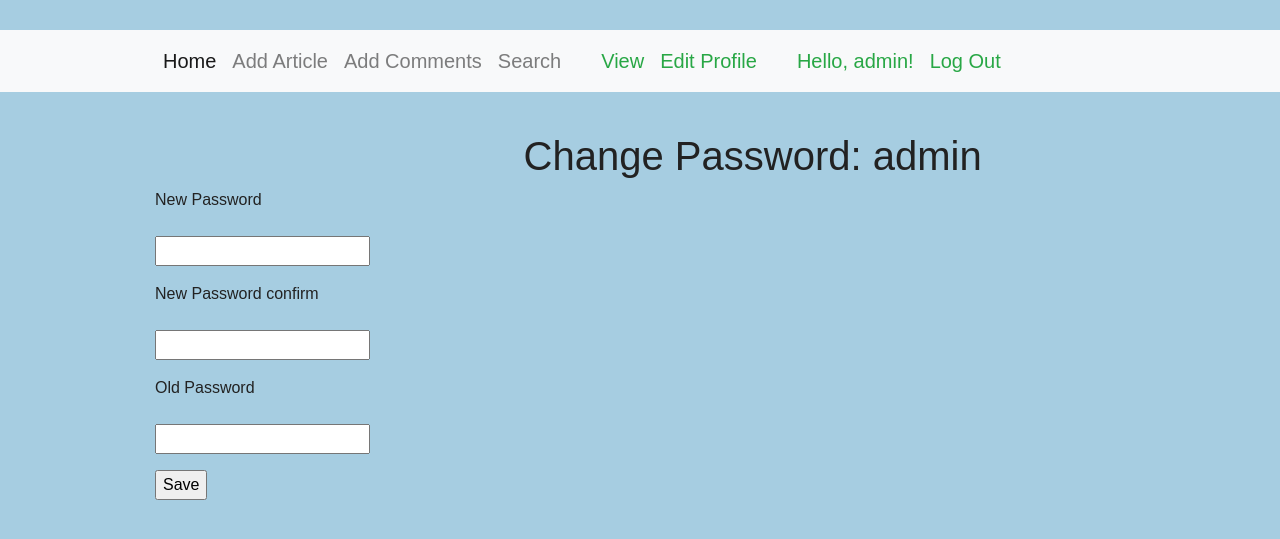
After one commit to Aisuluu1405/python_group_homework_55_Aisulu_Dzhusupova, a Django app: page /accounts/profile/1/change-password/ in a window 1280 px wide. The commit adds this page. Shown: the top 539 px of the page. Run offline with Django 3.2, Linux system fonts and the light colour scheme; a user stored in the database is signed in; data comes from the database, SQL or seed files in the repository; some libraries are stand-ins or nearby versions.

Commit message:
Создала страницу для изменения пароля пользователя 'user_change_password.html'.

```diff
--- a/source/accounts/forms.py
+++ b/source/accounts/forms.py
@@ -44,3 +44,38 @@ class UserChangeForm(forms.ModelForm):
     class Meta:
         model=User
         fields=['first_name', 'last_name', 'email']
+
+
+class UserChangePasswordForm(forms.ModelForm):
+    password = forms.CharField(max_length=100, required=True, label='New Password',
+                               widget=forms.PasswordInput)
+    password_confirm = forms.CharField(max_length=100, required=True, label='New Password confirm',
+                                       widget=forms.PasswordInput)
+    old_password = forms.CharField(max_length=100, required=True, label='Old Password',
+                                   widget=forms.PasswordInput)
+
+    def clean_old_password(self):
+        old_password = self.cleaned_data.get('old_password')
+        user = self.instance
+        if not user.check_password(old_password):
+            raise ValidationError('Invalid password.', code='invalid_password')
+        return old_password
+
+    def clean(self):
+        super().clean()
+        password_1 = self.cleaned_data.get('password')
+        password_2 = self.cleaned_data.get('password_confirm')
+        if password_1 != password_2:
+            raise ValidationError('Passwords do not match.', code='passwords_do_not_match')
+        return self.cleaned_data
+
+    def save(self, commit=True):
+        user = self.instance
+        user.set_password(self.cleaned_data.get('password'))
+        if commit:
+            user.save()
+        return user
+
+    class Meta:
+        model = User
+        fields = ['password', 'password_confirm', 'old_password']
--- /dev/null
+++ b/source/accounts/templates/user_change_password.html
@@ -0,0 +1,14 @@
+{% extends 'base.html' %}
+{% block title %}{{ user_obj.username }}{% endblock %}
+{% block menu %}
+    {% if user_obj == request.user %}
+        <li class="nav-item "><a class="nav-link ml-3 text-success" href="{% url 'accounts:user_detail' user_obj.pk %}">View</a></li>
+        <li class="nav-item "><a class="nav-link text-success" href="{% url 'accounts:user_update' user_obj.pk %}">Edit Profile</a></li>
+    {% endif %}
+{% endblock %}
+{% block content %}
+    <h1>Change Password: {{ user_obj.username }}</h1>
+    <form action="{% url 'accounts:user_change_password' user_obj.pk %}" method="post">
+        {% include 'partial/form.html' with button_text="Save" %}
+    </form>
+{% endblock %}
--- a/source/accounts/templates/user_detail.html
+++ b/source/accounts/templates/user_detail.html
@@ -4,8 +4,8 @@
 
 {% block menu %}
     {% if user_obj == request.user%}
-        <li class="nav-item "><a class="nav-link ml-3 text-success" href="{% url "accounts:user_update" user_obj.pk %}">Edit</a></li>
-{#        <li><a href="{% url 'accounts:user_change_password' user_obj.pk %}">Change password</a> </li>#}
+        <li class="nav-item"><a class="nav-link ml-3 text-success" href="{% url "accounts:user_update" user_obj.pk %}">Edit profile</a></li>
+        <li class="nav-item"><a class="nav-link text-success" href="{% url 'accounts:user_change_password' user_obj.pk %}">Change password</a> </li>
     {% endif %}
 {%  endblock %}
 
--- a/source/accounts/templates/user_update.html
+++ b/source/accounts/templates/user_update.html
@@ -4,8 +4,8 @@
 
 {% block menu %}
     {% if user_obj == request.user %}
-        <li><a href="{% url "accounts:user_detail" user_obj.pk %}">View</a></li>
-{#        <li><a href="{% url 'accounts:user_change_password' user_obj.pk %}">Change passworg</a></li>#}
+        <li class="nav-item "><a class="nav-link ml-3 text-success"  href="{% url "accounts:user_detail" user_obj.pk %}">View</a></li>
+        <li class="nav-item "><a class="nav-link text-success"  href="{% url 'accounts:user_change_password' user_obj.pk %}">Change passworg</a></li>
     {% endif %}
 {% endblock %}
 
--- a/source/accounts/urls.py
+++ b/source/accounts/urls.py
@@ -1,5 +1,5 @@
 from django.urls import path
-from accounts.views import login_view, logout_view, register_view, user_activate, UserDetailView, UserChangeView
+from accounts.views import login_view, logout_view, register_view, user_activate, UserDetailView, UserChangeView, UserChangePasswordView
 
 app_name = 'accounts'
 
@@ -9,7 +9,8 @@ urlpatterns =[
     path('register/', register_view, name='register'),
     path('register/activate/', user_activate, name='user_activate'),
     path('profile/<pk>/', UserDetailView.as_view(), name='user_detail'),
-    path('profile<pk>/edit/', UserChangeView.as_view(), name='user_update')
+    path('profile<pk>/edit/', UserChangeView.as_view(), name='user_update'),
+    path('profile/<pk>/change-password/', UserChangePasswordView.as_view(), name='user_change_password')
 
 
 ]
--- a/source/accounts/views.py
+++ b/source/accounts/views.py
@@ -8,7 +8,7 @@ from django.urls import reverse
 from django.views.generic import DetailView, UpdateView
 
 from main.settings import HOST_NAME
-from accounts.forms import UserCreationForm, UserChangeForm
+from accounts.forms import UserCreationForm, UserChangeForm, UserChangePasswordForm
 from accounts.models import Token
 
 
@@ -101,3 +101,21 @@ class UserChangeView(UserPassesTestMixin, UpdateView):
 
     def get_success_url(self):
         return reverse('accounts:user_detail', kwargs={'pk': self.object.pk})
+
+
+class UserChangePasswordView(UserPassesTestMixin, UpdateView):
+    model = User
+    template_name = 'user_change_password.html'
+    form_class = UserChangePasswordForm
+    context_object_name = 'user_obj'
+
+    def test_func(self):
+        return self.get_object() == self.request.user
+
+    # def form_valid(self, form):
+    #     user = form.save()
+    #     login(self.request, user)
+    #     return HttpResponseRedirect(self.get_success_url())
+
+    def get_success_url(self):
+        return reverse('accounts:login')
--- a/source/webapp/static/css/style.css
+++ b/source/webapp/static/css/style.css
@@ -13,7 +13,7 @@ body{
     font-size: 20px;
 }
 .navbar-brand{
-    font-size: 25px;
+    font-size: 20px;
 }
 h1{
     margin-top: 40px;
--- a/source/webapp/templates/base.html
+++ b/source/webapp/templates/base.html
@@ -10,33 +10,34 @@
     <link rel="stylesheet" href="{% static 'css/bootstrap.min.css' %}">
     <link rel="stylesheet" href="{% static 'css/style.css' %}">
 </head>
+
 <body>
 <nav class="navbar navbar-expand-lg navbar-light bg-light">
 <div class="container">
-  <a class="navbar-brand" href="#">My Blog</a>
-  <button class="navbar-toggler" type="button" data-toggle="collapse" data-target="#navbarSupportedContent" aria-controls="navbarSupportedContent" aria-expanded="false" aria-label="Toggle navigation">
-    <span class="navbar-toggler-icon"></span>
-  </button>
+{#  <a class="navbar-brand" href="#">My Blog</a>#}
+{#  <button class="navbar-toggler" type="button" data-toggle="collapse" data-target="#navbarSupportedContent" aria-controls="navbarSupportedContent" aria-expanded="false" aria-label="Toggle navigation">#}
+{#    <span class="navbar-toggler-icon"></span>#}
+{#  </button>#}
 
   <div class="collapse navbar-collapse" id="navbarSupportedContent">
     <ul class="navbar-nav mr-auto">
       <li class="nav-item active">
-        <a class="nav-link mr-3" href="{% url 'webapp:index' %}">Home</a>
+        <a class="nav-link" href="{% url 'webapp:index' %}">Home</a>
       </li>
       <li class="nav-item">
-        <a class="nav-link mr-3" href="{% url 'webapp:article_add' %}">Add Article</a>
+        <a class="nav-link" href="{% url 'webapp:article_add' %}">Add Article</a>
       </li>
         <li class="nav-item">
-        <a class="nav-link mr-3" href="{% url 'webapp:comment_add' %}">Add Comments</a>
+        <a class="nav-link" href="{% url 'webapp:comment_add' %}">Add Comments</a>
       </li>
        <li class="nav-item">
-        <a class="nav-link mr-3" href="{% url 'webapp:article_search' %}">Search</a>
+        <a class="nav-link mr-2" href="{% url 'webapp:article_search' %}">Search</a>
       </li>
            {% block menu %} {% endblock %}
 
             {% if request.user.is_authenticated %}
                 <li class="nav-item">
-                    <a a class="nav-link mr-4 text-success"  href="{% url 'accounts:user_detail' request.user.pk %}">Hello, {{request.user }}!</a></li>
+                    <a a class="nav-link ml-4 text-success"  href="{% url 'accounts:user_detail' request.user.pk %}">Hello, {{request.user }}!</a></li>
                 <li class="nav-item "><a class="nav-link text-success" href="{% url 'accounts:logout'  %}">Log Out</a></li>
             {% else %}
                 <li class="nav-item"><a class="nav-link ml-4 text-success" href="{% url 'accounts:login'  %}">Log In</a></li>
```
